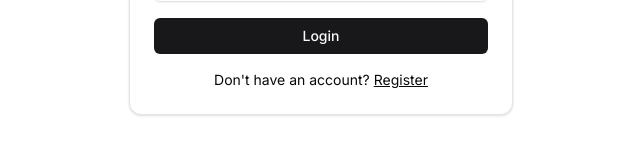
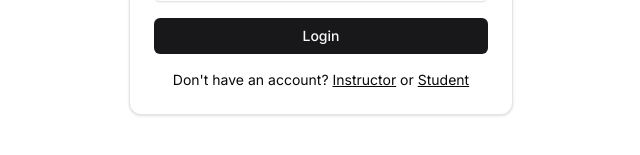
Before and after one commit to Utsavthebug/next-lms, a Next.js app: page /login in a window 1280 px wide. Shown: the part 475-630 px from the top of the page, without its empty margins (319-959 px from the left). Built offline with nearby package versions, Linux system fonts and the light colour scheme.

Commit message:
protected routes added

```diff
--- a/app/login/_components/login-form.jsx
+++ b/app/login/_components/login-form.jsx
@@ -80,8 +80,14 @@ export function LoginForm() {
         </div>
         <div className="mt-4 text-center text-sm">
           Don&apos;t have an account?{" "}
-          <Link href="register" className="underline">
-            Register
+
+          <Link href="/register/instructor" className="underline">
+           Instructor
+          </Link>
+          {" "} or {" "}
+
+           <Link href="/register/instructor" className="underline">
+           Student
           </Link>
         </div>
         </form>
--- /dev/null
+++ b/auth.config.js
@@ -0,0 +1,6 @@
+export const authConfig = {
+    session : {
+        strategy : 'jwt'
+    },
+    providers : [],
+}
--- a/auth.js
+++ b/auth.js
@@ -2,8 +2,10 @@ import NextAuth from 'next-auth';
 import CredentialsProvider  from'next-auth/providers/credentials'
 import { User } from './models/user-model';
 import bcrypt from 'bcryptjs'
+import { authConfig } from './auth.config';
 
 export const { handlers,auth, signIn, signOut } = NextAuth({
+        ...authConfig,
     providers:[CredentialsProvider({
        async authorize(credentials) {
         try {
@@ -31,7 +33,4 @@ export const { handlers,auth, signIn, signOut } = NextAuth({
         }
        }
     })],
-    session : {
-        strategy :'jwt'
-    }
 });
--- a/components/main-nav.js
+++ b/components/main-nav.js
@@ -15,7 +15,6 @@ const MainNav = ({items,children}) => {
     const [showMobileMenu,setShowMobileMenu] = useState(false);
     const {data:session} = useSession();
 
-    console.log(session,'session')
   return (
     <>
     <div className='flex gap-6 md:gap-10 '>
--- /dev/null
+++ b/lib/routes.js
@@ -0,0 +1,8 @@
+export const PUBLIC_ROUTES = ['/login',
+    '/register/student',
+    '/register/instructor',
+    '/courses'
+];
+
+export const LOGIN = '/login';
+export const ROOT = '/';
--- /dev/null
+++ b/proxy.js
@@ -0,0 +1,24 @@
+import { NextResponse } from 'next/server'
+import { PUBLIC_ROUTES,LOGIN,ROOT } from './lib/routes'
+import { auth } from './auth'
+
+export const proxy = auth((req) =>{
+  const path = req.nextUrl.pathname
+  const isPublicRoute = PUBLIC_ROUTES.some((route)=> path.startsWith(route) ) || path === ROOT
+
+  const isAuthenticated = !!req.auth
+
+  console.log(req.auth,'auth data')
+
+  if (!isPublicRoute && !isAuthenticated) {
+    return NextResponse.redirect(new URL(LOGIN, req.nextUrl))
+  }
+
+  return NextResponse.next()
+
+
+})
+
+export const config = {
+  matcher: ['/((?!api|_next/static|_next/image|.*\\.png$).*)'],
+}
```
